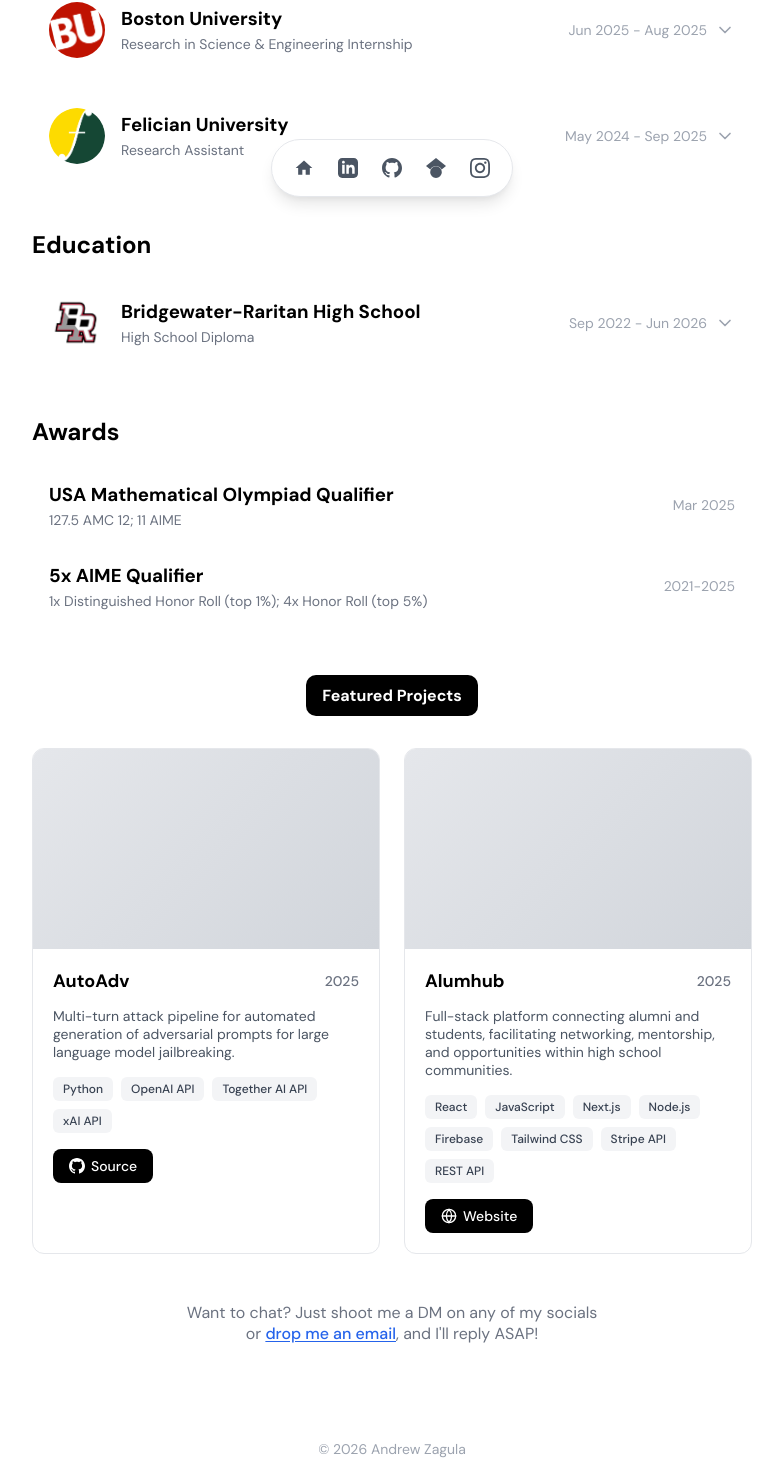
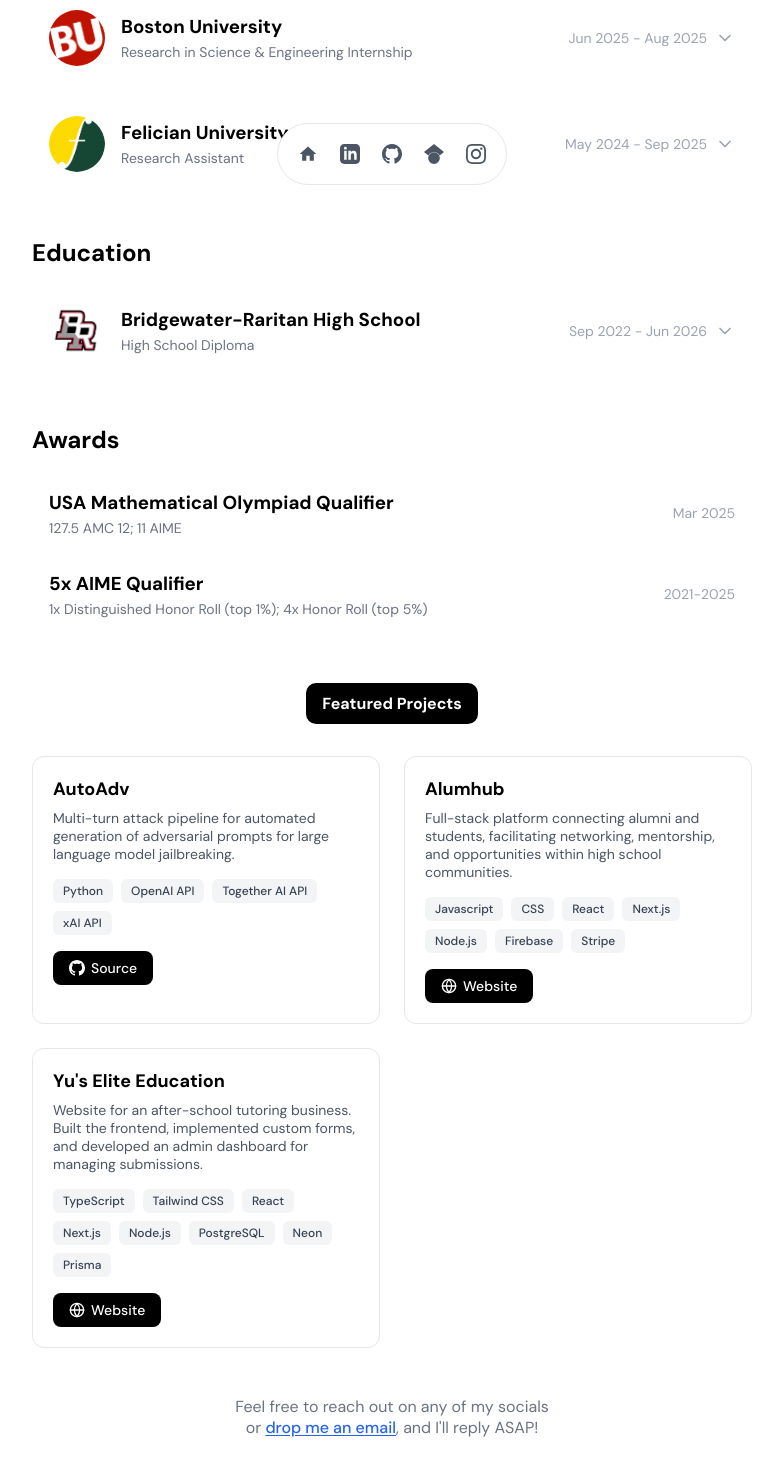
Before and after one commit to andrewzagula/personalWebsite, a Next.js app: page / in a window 1280 px wide. Shown: the part 579-2049 px from the top of the page, without its empty margins (248-1031 px from the left). Built offline with nearby package versions, Linux system fonts and the light colour scheme.

Commit message:
updated layout

```diff
--- a/app/globals.css
+++ b/app/globals.css
@@ -9,8 +9,10 @@
 
 html,
 body {
-  background-color: var(--background) !important;
-  color: var(--foreground) !important;
+  margin: 0;
+  padding: 0;
+  background-color: var(--background);
+  color: var(--foreground);
   min-height: 100vh;
 }
 
--- a/app/page.module.css
+++ b/app/page.module.css
@@ -7,10 +7,7 @@
   max-width: 720px;
   margin-left: auto;
   margin-right: auto;
-  padding-left: 32px;
-  padding-right: 32px;
-  padding-top: 80px;
-  padding-bottom: 128px;
+  padding: 6rem 0;
 }
 
 .heroSection {
@@ -249,17 +246,16 @@
 
 .nav {
   position: fixed;
-  bottom: 24px;
+  bottom: 36px;
   left: 50%;
   transform: translateX(-50%);
   background-color: white;
   border-radius: 9999px;
-  box-shadow: 0 10px 15px -3px rgba(0, 0, 0, 0.1), 0 4px 6px -2px rgba(0, 0, 0, 0.05);
   border: 1px solid #e5e7eb;
-  padding: 8px 12px;
+  padding: 12px;
   display: flex;
   align-items: center;
-  gap: 4px;
+  gap: 6px;
   z-index: 50;
 }
 
@@ -267,7 +263,7 @@
   color: #4b5563;
   text-decoration: none;
   display: flex;
-  padding: 10px;
+  padding: 8px;
   border-radius: 50%;
   transition: all 0.3s ease;
 }
@@ -350,7 +346,7 @@
   display: flex;
   justify-content: space-between;
   align-items: flex-start;
-  margin-bottom: 12px;
+  margin-bottom: 8px;
 }
 
 .projectTitle {
@@ -361,19 +357,11 @@
   flex: 1;
 }
 
-.projectYear {
-  font-size: 14px;
-  color: #6b7280;
-  font-weight: 500;
-  flex-shrink: 0;
-  margin-left: 15px;
-  margin-top: 3px;
-}
-
 .projectDescription {
   font-size: 14px;
   color: #4b5563;
   margin-bottom: 16px;
+  margin-top: 0;
 }
 
 .projectTech {
--- a/app/page.tsx
+++ b/app/page.tsx
@@ -357,14 +357,9 @@ export default function Home() {
 
           <div className={styles.projectsGrid}>
             <div className={styles.projectCard}>
-              <div className={styles.projectImage}>
-                <div className={styles.projectImagePlaceholder}>
-                </div>
-              </div>
               <div className={styles.projectContent}>
                 <div className={styles.projectHeader}>
                   <h3 className={styles.projectTitle}>AutoAdv</h3>
-                  <span className={styles.projectYear}>2025</span>
                 </div>
                 <p className={styles.projectDescription}>
                   Multi-turn attack pipeline for automated generation of adversarial prompts for large language model jailbreaking.
@@ -386,20 +381,15 @@ export default function Home() {
             </div>
 
             <div className={styles.projectCard}>
-              <div className={styles.projectImage}>
-                <div className={styles.projectImagePlaceholder}>
-                </div>
-              </div>
               <div className={styles.projectContent}>
                 <div className={styles.projectHeader}>
                   <h3 className={styles.projectTitle}>Alumhub</h3>
-                  <span className={styles.projectYear}>2025</span>
                 </div>
                 <p className={styles.projectDescription}>
                   Full-stack platform connecting alumni and students, facilitating networking, mentorship, and opportunities within high school communities.
                 </p>
                 <div className={styles.projectTech}>
-                  {['React', 'JavaScript', 'Next.js', 'Node.js', 'Firebase', 'Tailwind CSS', 'Stripe API', 'REST API'].map((tech) => (
+                  {['Javascript', 'CSS', 'React', 'Next.js', 'Node.js', 'Firebase', 'Stripe'].map((tech) => (
                     <span key={tech} className={styles.techTag}>{tech}</span>
                   ))}
                 </div>
@@ -415,22 +405,43 @@ export default function Home() {
                 </div>
               </div>
             </div>
+
+            <div className={styles.projectCard}>
+              <div className={styles.projectContent}>
+                <div className={styles.projectHeader}>
+                  <h3 className={styles.projectTitle}>Yu&apos;s Elite Education</h3>
+                </div>
+                <p className={styles.projectDescription}>
+                  Website for an after-school tutoring business. Built the frontend, implemented custom forms, and developed an admin dashboard for managing submissions.
+                </p>
+                <div className={styles.projectTech}>
+                  {['TypeScript', 'Tailwind CSS', 'React', 'Next.js', 'Node.js', 'PostgreSQL', 'Neon', 'Prisma'].map((tech) => (
+                    <span key={tech} className={styles.techTag}>{tech}</span>
+                  ))}
+                </div>
+                <div className={styles.projectLinks}>
+                  <a href="https://yuselite.education" target="_blank" rel="noopener noreferrer" className={styles.projectLink}>
+                    <svg xmlns="http://www.w3.org/2000/svg" width="16" height="16" viewBox="0 0 24 24" fill="none" stroke="currentColor" strokeWidth="2" strokeLinecap="round" strokeLinejoin="round">
+                      <circle cx="12" cy="12" r="10"></circle>
+                      <line x1="2" y1="12" x2="22" y2="12"></line>
+                      <path d="M12 2a15.3 15.3 0 0 1 4 10 15.3 15.3 0 0 1-4 10 15.3 15.3 0 0 1-4-10 15.3 15.3 0 0 1 4-10z"></path>
+                    </svg>
+                    Website
+                  </a>
+                </div>
+              </div>
+            </div>
           </div>
         </section>
 
         <section className={styles.sectionLarge}>
           <p className={styles.contactText}>
-            Want to chat? Just shoot me a DM on any of my socials
+            Feel free to reach out on any of my socials
             <br />
             or <a href="mailto:andrewzagula800@gmail.com" className={styles.contactLink}>drop me an email</a>, and I&apos;ll reply ASAP!
           </p>
         </section>
 
-        <footer className={styles.footer}>
-          <p className={styles.footerText}>
-            © 2026 Andrew Zagula
-          </p>
-        </footer>
       </div>
 
       <nav className={styles.nav}>
```
